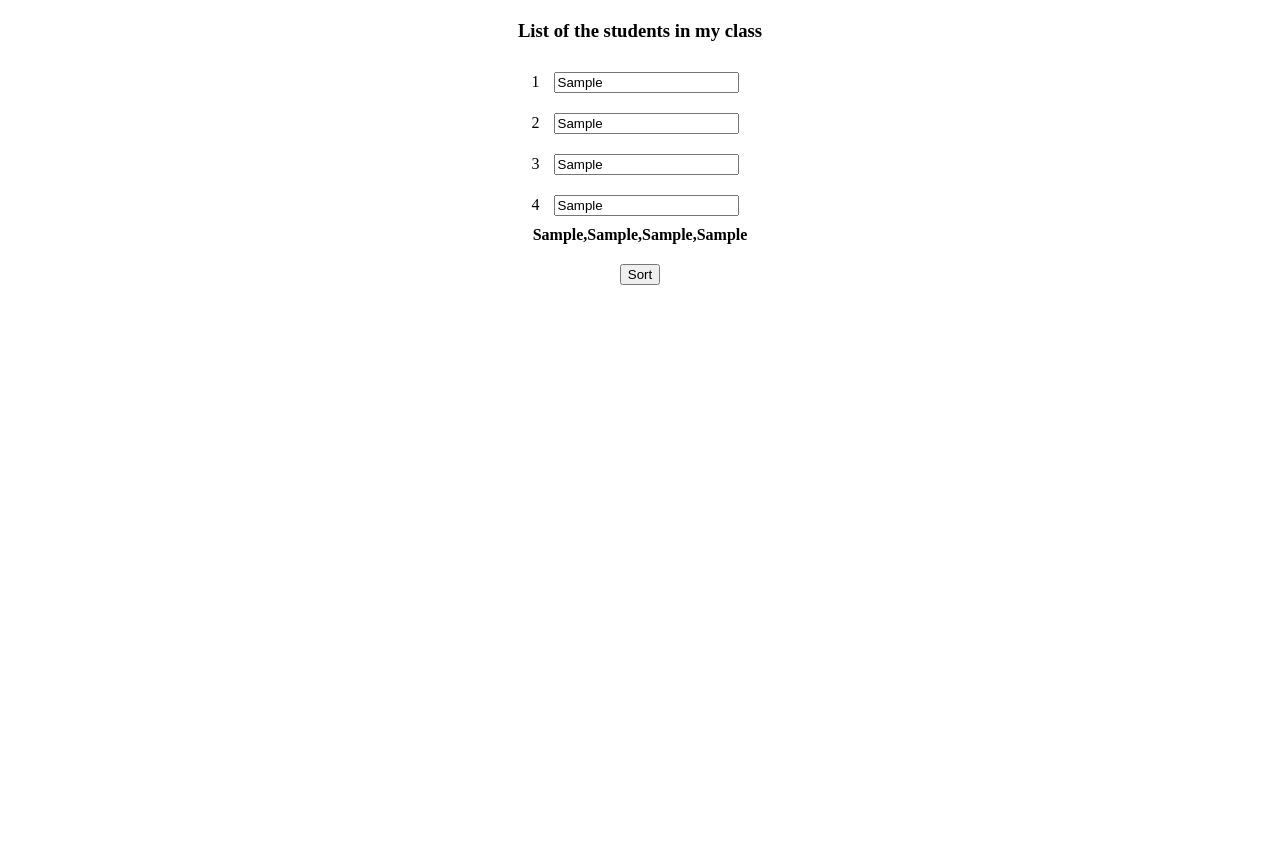
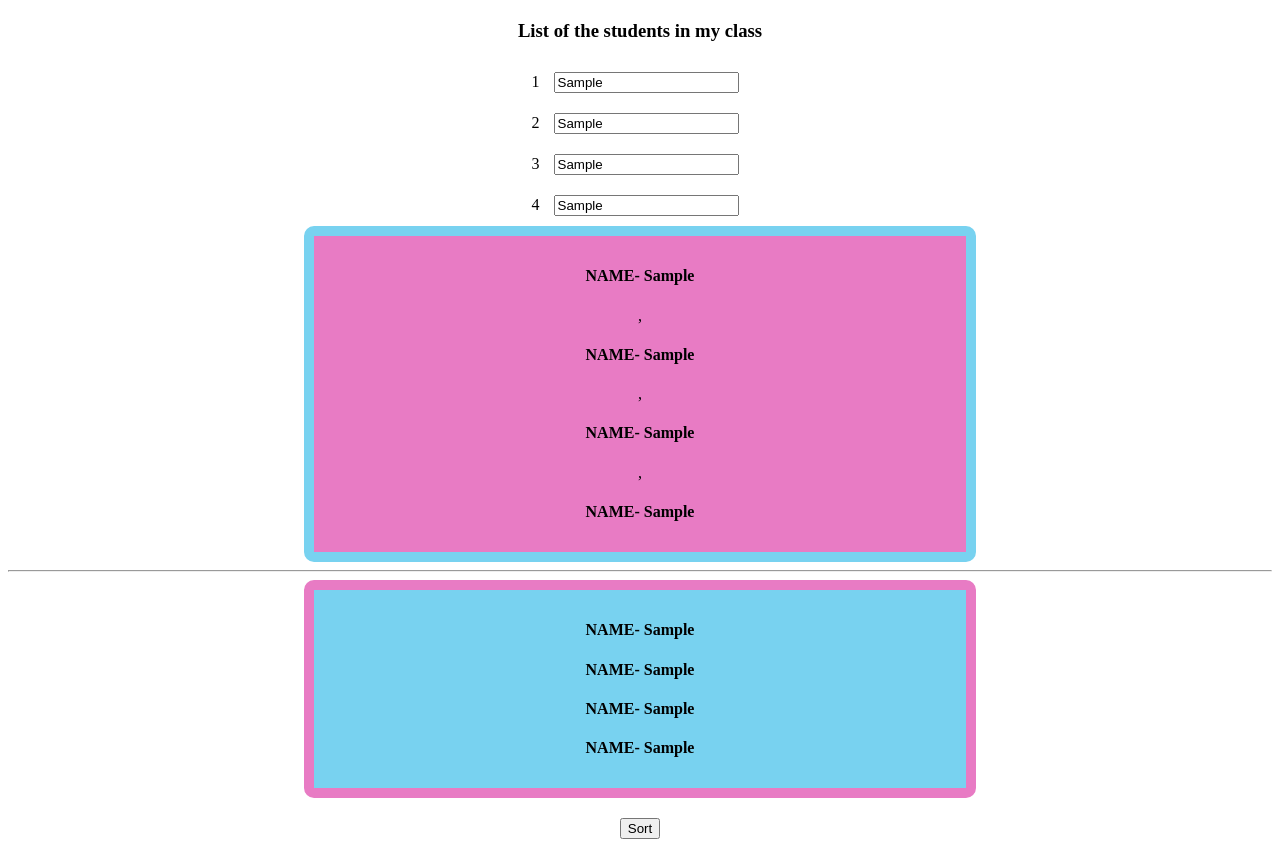
Before and after one commit to AlaaCool25/C-79, a plain HTML site: page index.html in a window 1280 px wide. Both pictures are taken after typing "Sample", "Sample", "Sample", "Sample" into the empty fields and a click on the button "Submit". Before the commit the page ends 800 px from the top, so only its background shows below. Drawn offline with Linux system fonts and the light colour scheme.

Commit message:
Add files via upload

```diff
--- a/index.html
+++ b/index.html
@@ -28,7 +28,9 @@
             <button onclick="submit()" id="submit_button">
             Submit
             </button>
-            <div id="display_name" style="font-weight: bold;"> </div>
+            <div id="display_name_with_commas" > </div>
+            <hr>
+            <div id="display_name_without_commas" > </div>
             <button onclick="sort()" id="sort_button">
                 Sort
                 </button>
--- a/main.js
+++ b/main.js
@@ -1,18 +1,30 @@
 var student_array=[];
 function submit()
 {
-    var n1=document.getElementById("name_of_the_student_1").value;
-    var n2=document.getElementById("name_of_the_student_2").value;
-    var n3=document.getElementById("name_of_the_student_3").value;
-    var n4=document.getElementById("name_of_the_student_4").value;
-
-    student_array.push(n1);
-    student_array.push(n2);
-    student_array.push(n3);
-    student_array.push(n4);
+    var display_student_array=[];
+    for (var j=1;j<=4;j++)
+    {
+        var n1=document.getElementById("name_of_the_student_"+j).value;
+        console.log(n1);
+        student_array.push(n1);
+    }
 
     console.log(student_array);
-    document.getElementById("display_name").innerHTML=student_array;
+
+    var length_array =student_array.length;
+    console.log(length_array);
+
+    for (var k=0;k<length_array;k++)
+    {
+        display_student_array.push("<h4> NAME- "+ student_array[k] + "</h4>");
+        console.log(display_student_array);
+    }
+    console.log(display_student_array);
+
+    document.getElementById("display_name_with_commas").innerHTML=display_student_array;
+    var r_comma=display_student_array.join(" ");
+    console.log(r_comma);
+    document.getElementById("display_name_without_commas").innerHTML=r_comma;
     document.getElementById("submit_button").style.display="none";
     document.getElementById("sort_button").style.display="inline-block";
 }
@@ -20,5 +32,17 @@ function sort()
 {
     student_array.sort();
     console.log(student_array);
-    document.getElementById("display_name").innerHTML=student_array;
+    var display_student_sort=[];
+    var length_array =student_array.length;
+    console.log(length_array);
+
+    for (var k=0;k<length_array;k++)
+    {
+        display_student_sort.push("<h4> NAME- "+ student_array[k] + "</h4>");
+        console.log(display_student_sort);
+    }
+    var r_comma=display_student_sort.join(" ");
+    console.log(r_comma);
+    document.getElementById("display_name_without_commas").innerHTML=r_comma;
+
 }
--- a/style.css
+++ b/style.css
@@ -13,3 +13,19 @@ input
 {
     margin: 10px;
 }
+#display_name_with_commas
+{
+    background-color: rgb(232, 123, 196);
+    border: 10px solid rgb(120, 210, 240);
+    border-radius: 10px;
+    width: 50%;
+    padding: 10px;
+}
+#display_name_without_commas
+{
+    background-color: rgb(120, 210, 240);
+    border: 10px solid rgb(232, 123, 196);
+    border-radius: 10px;
+    width: 50%;
+    padding: 10px;
+}
```
